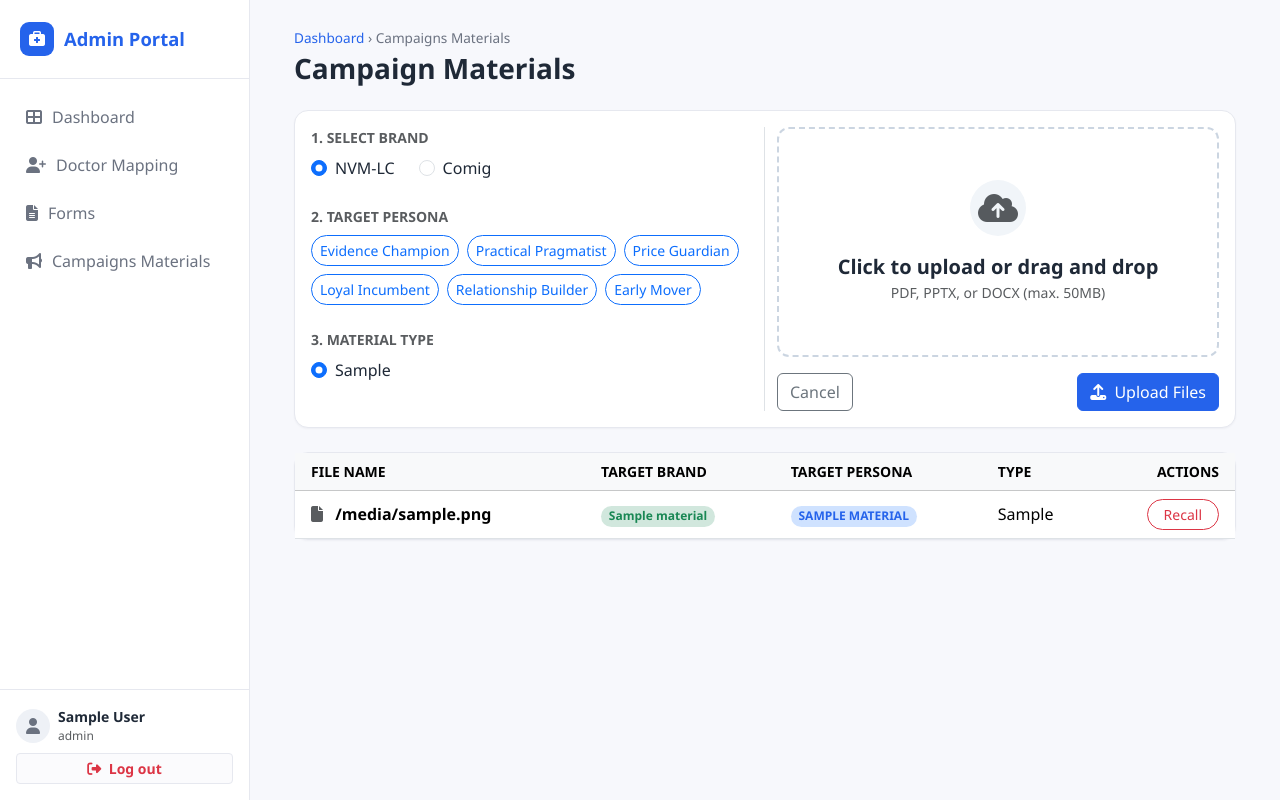
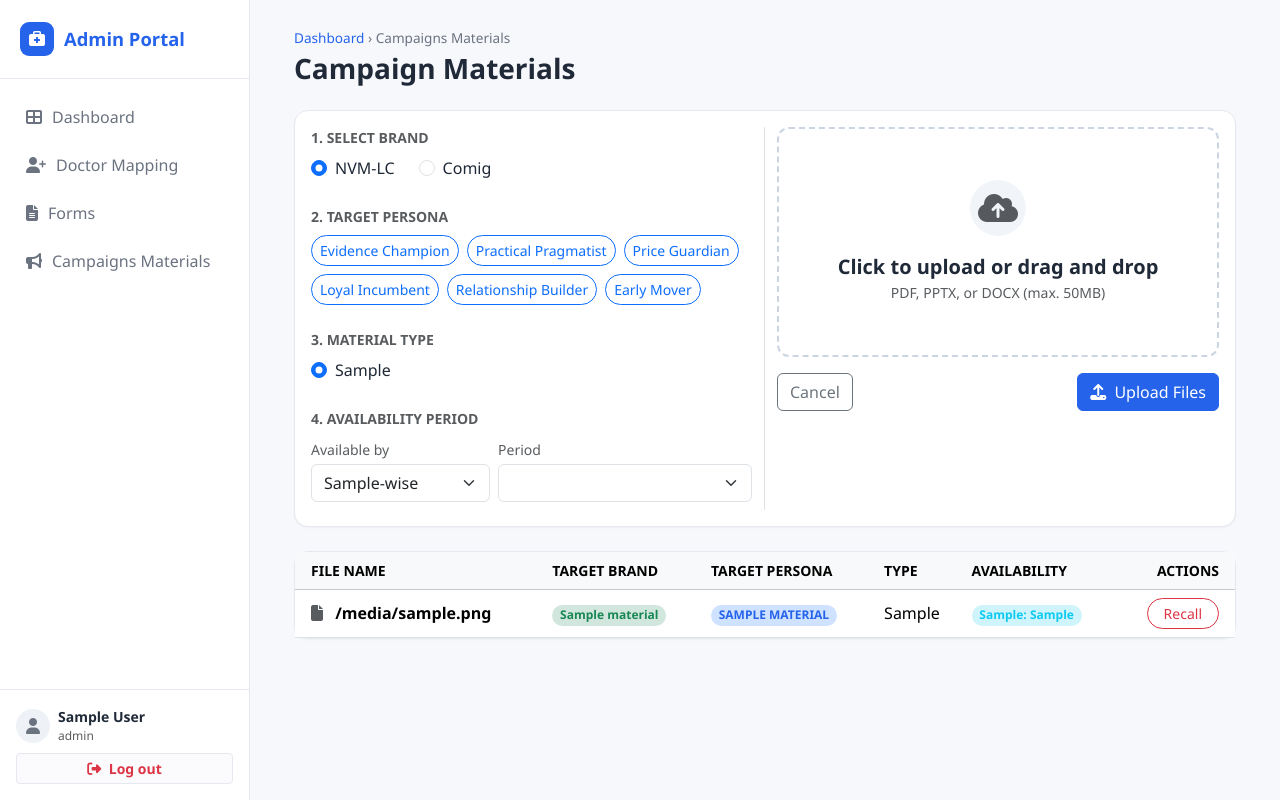
Before and after one commit to shals1031/doc-persona-admin-portal, a Python web app: template templates/campaigns.html in a window 1280 px wide. Run offline with Jinja, Linux system fonts and the light colour scheme; the template is opened without the code that fills it: most values are stand-ins (such as "Sample title", 1, 10 or a date in 2020); lists and menus that the app fills with data are empty.

Commit message:
Added availability period support for campaign materials (quarter/month) in the UI and backend.

```diff
--- a/models/ai_engagement.py
+++ b/models/ai_engagement.py
@@ -86,6 +86,10 @@ class CampaignMaterial(Base):
     persona_id: Mapped[uuid.UUID] = mapped_column(UUID(as_uuid=True), nullable=True)
     persona_name: Mapped[str] = mapped_column(String(255), nullable=True)
     material_type: Mapped[str] = mapped_column(String(50), nullable=True)
+    # Availability period for the material: whether it applies to a quarter or
+    # a month, and the concrete value (e.g. "Q1" or "April").
+    period_type: Mapped[str] = mapped_column(String(20), nullable=True)
+    period_value: Mapped[str] = mapped_column(String(50), nullable=True)
     file_name: Mapped[str] = mapped_column(String(512), nullable=True)
     # Raw file bytes stored directly in the DB (BYTEA); replaces the old
     # on-disk static path that used to live in this column.
--- a/models/control.py
+++ b/models/control.py
@@ -18,6 +18,9 @@ class Tenant(Base):
     id: Mapped[uuid.UUID] = mapped_column(UUID(as_uuid=True), primary_key=True, default=uuid.uuid4)
     name: Mapped[str] = mapped_column(Text, nullable=True)
     is_active: Mapped[bool] = mapped_column(default=True, server_default='true')
+    # Month (1-12) in which the tenant's fiscal year / Q1 begins. Defaults to
+    # April (4) so that Q1 = Apr-Jun and subsequent quarters follow.
+    fiscal_year_start_month: Mapped[int] = mapped_column(Integer, nullable=False, default=4, server_default='4')
     created_at: Mapped[datetime] = mapped_column(DateTime, server_default=func.now())
 
 
--- a/templates/campaigns.html
+++ b/templates/campaigns.html
@@ -54,7 +54,7 @@
             <input type="hidden" name="persona_name" id="personaInput" value="">
           </div>
 
-          <div class="mb-2">
+          <div class="mb-4">
             <div class="text-uppercase text-muted small fw-semibold mb-2">3. Material Type</div>
             <div class="d-flex flex-wrap gap-4">
               {% for t in page.material_types %}
@@ -64,6 +64,26 @@
                 <label class="form-check-label" for="mtype{{ loop.index }}">{{ t }}</label>
               </div>
               {% endfor %}
+            </div>
+          </div>
+
+          <div class="mb-2">
+            <div class="text-uppercase text-muted small fw-semibold mb-2">4. Availability Period</div>
+            <div class="row g-2">
+              <div class="col-sm-5">
+                <label class="form-label small text-muted mb-1" for="periodType">Available by</label>
+                <select class="form-select" name="period_type" id="periodType">
+                  {% for pt in page.period_types %}
+                  <option value="{{ pt }}" {% if loop.first %}selected{% endif %}>{{ pt }}-wise</option>
+                  {% endfor %}
+                </select>
+              </div>
+              <div class="col-sm-7">
+                <label class="form-label small text-muted mb-1" for="periodValue">Period</label>
+                <select class="form-select" name="period_value" id="periodValue">
+                  <!-- populated by JS based on the selected period type -->
+                </select>
+              </div>
             </div>
           </div>
         </div>
@@ -105,6 +125,7 @@
           <th class="text-uppercase small">Target Brand</th>
           <th class="text-uppercase small">Target Persona</th>
           <th class="text-uppercase small">Type</th>
+          <th class="text-uppercase small">Availability</th>
           <th class="text-end pe-3 text-uppercase small">Actions</th>
         </tr>
       </thead>
@@ -126,6 +147,13 @@
             <span class="badge rounded-pill bg-primary-subtle text-primary">{{ (m.persona_name or 'All Personas')|upper }}</span>
           </td>
           <td>{{ m.material_type or '—' }}</td>
+          <td>
+            {% if m.period_value %}
+            <span class="badge rounded-pill bg-info-subtle text-info">{{ m.period_type or 'Period' }}: {{ m.period_value }}</span>
+            {% else %}
+            <span class="text-muted">—</span>
+            {% endif %}
+          </td>
           <td class="text-end pe-3">
             {% if m.status == 'pushed' %}
             <form method="POST" action="/campaigns/{{ m.id }}/recall" class="d-inline">
@@ -140,7 +168,7 @@
         </tr>
         {% else %}
         <tr>
-          <td colspan="5" class="text-center text-muted py-4">
+          <td colspan="6" class="text-center text-muted py-4">
             No campaign materials found. Upload a file above to add one.
           </td>
         </tr>
@@ -178,6 +206,40 @@
   const personaInput = document.getElementById('personaInput');
   const pills = document.querySelectorAll('.persona-pill');
   const uploadForm = document.getElementById('uploadForm');
+  const periodType = document.getElementById('periodType');
+  const periodValue = document.getElementById('periodValue');
+
+  // Period options sourced from the server. Quarters are tenant-specific
+  // (Q1 starts at the tenant's fiscal-year start month, April by default).
+  const QUARTER_OPTIONS = [
+    {% for q in page.quarter_options %}{ value: {{ q.value|tojson }}, label: {{ q.label|tojson }} },{% endfor %}
+  ];
+  const MONTH_OPTIONS = [
+    {% for m in page.month_options %}{{ m|tojson }},{% endfor %}
+  ];
+
+  function populatePeriodValues() {
+    if (!periodType || !periodValue) return;
+    periodValue.innerHTML = '';
+    if (periodType.value === 'Month') {
+      MONTH_OPTIONS.forEach(name => {
+        const opt = document.createElement('option');
+        opt.value = name;
+        opt.textContent = name;
+        periodValue.appendChild(opt);
+      });
+    } else {
+      QUARTER_OPTIONS.forEach(q => {
+        const opt = document.createElement('option');
+        opt.value = q.value;
+        opt.textContent = q.label;
+        periodValue.appendChild(opt);
+      });
+    }
+  }
+
+  if (periodType) periodType.addEventListener('change', populatePeriodValues);
+  populatePeriodValues();
 
   // Client-side validation config (mirrors the dropzone hint: PDF/PPTX/DOCX, max 50MB).
   const MAX_SIZE_BYTES = 50 * 1024 * 1024;
--- a/web/dashboard.py
+++ b/web/dashboard.py
@@ -159,6 +159,8 @@ async def campaigns_upload(
     brand_name: Annotated[str, Form()] = "",
     persona_name: Annotated[str, Form()] = "",
     material_type: Annotated[str, Form()] = "",
+    period_type: Annotated[str, Form()] = "",
+    period_value: Annotated[str, Form()] = "",
     file: Annotated[UploadFile | None, File()] = None,
 ):
     file_name = None
@@ -180,6 +182,8 @@ async def campaigns_upload(
         brand_name=brand_name or None,
         persona_name=persona_name or None,
         material_type=material_type or None,
+        period_type=period_type or None,
+        period_value=period_value or None,
         file_name=file_name,
         file_data=file_data,
         file_size_bytes=file_size,
```
Also changed, not shown: services/campaign_service.py (+60 -0 lines).
